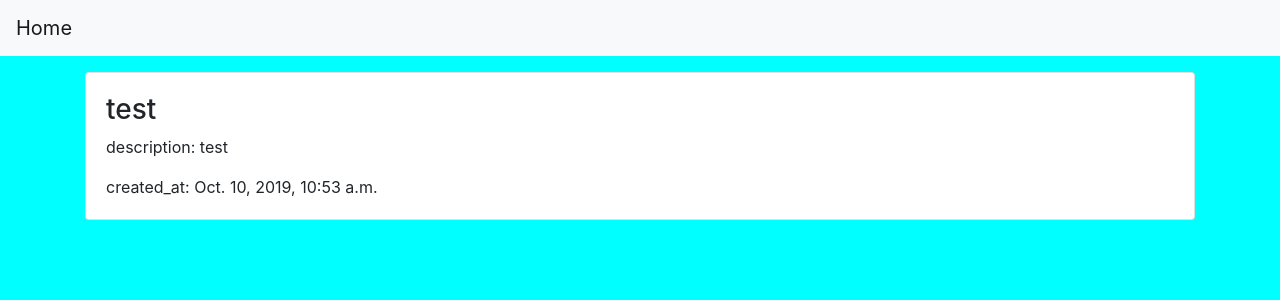
After one commit to giTimosha/todo_list, a Django app: page /project/1/ in a window 1280 px wide. The commit adds this page. Shown: the top 300 px of the page. Run offline with Django 3.2, Linux system fonts and the light colour scheme; data comes from the database, SQL or seed files in the repository; some libraries are stand-ins or nearby versions.

Commit message:
создал список проектов и просмотр проекта

```diff
--- a/todo_list/todo_list/urls.py
+++ b/todo_list/todo_list/urls.py
@@ -17,6 +17,7 @@ from django.contrib import admin
 from django.urls import path
 from webapp.views import IndexView, TaskView, TaskCreateView, UpdateView, DeleteView, TypeView, StatusView, \
     TypeCreateView, StatusCreateView, TypeUpdateView, StatusUpdateView, TypeDeleteView, StatusDeleteView, TaskUpdateView, TaskDeleteView
+from webapp.views.project_view import ProjectIndexView, ProjectDetailView
 
 urlpatterns = [
     path('admin/', admin.site.urls),
@@ -32,5 +33,7 @@ urlpatterns = [
     path('types/<int:pk>/edit/', TypeUpdateView.as_view(), name='type_update'),
     path('status/<int:pk>/edit/', StatusUpdateView.as_view(), name='status_update'),
     path('types/<int:pk>/delete/', TypeDeleteView.as_view(), name='type_delete'),
-    path('status/<int:pk>/delete/', StatusDeleteView.as_view(), name='status_delete')
+    path('status/<int:pk>/delete/', StatusDeleteView.as_view(), name='status_delete'),
+    path('projects/', ProjectIndexView.as_view(), name='project_list'),
+    path('project/<int:pk>/', ProjectDetailView.as_view(), name='project_view'),
 ]
--- /dev/null
+++ b/todo_list/webapp/templates/project/project_view.html
@@ -0,0 +1,18 @@
+{% extends 'base.html' %}
+{#{% block menu %}#}
+{#<a class="navbar-brand" href="{% url 'update_view' task.pk%}">Update</a>#}
+{#    <a class="navbar-brand" href="{% url 'delete_view' task.pk%}">Delete</a>#}
+{#{% endblock %}#}
+{% block content %}
+    <div class="row">
+            <div class="col-12 col-sm-12 col-md-12 col-lg-12 mt-3">
+                <div class="card">
+                    <div class="card-body">
+                        <h3 class="card-text">{{ project.name }}</h3>
+                        <p class="card-text">description: {{ project.description }}</p>
+                        <p class="card-text">created_at: {{ project.created_at }}</p>
+                    </div>
+                </div>
+            </div>
+    </div>
+{% endblock %}
--- a/todo_list/webapp/templates/task/index.html
+++ b/todo_list/webapp/templates/task/index.html
@@ -3,6 +3,7 @@
 <a class="navbar-brand" href="{% url 'create_view' %}">Add Task+</a>
     <a class="navbar-brand" href="{% url 'types_view' %}">Types</a>
    <a class="navbar-brand" href="{% url 'status_view' %}">Statuses</a>
+   <a class="navbar-brand" href="{% url 'project_list' %}">Projects</a>
 
 {% endblock %}
 {% block content %}
--- /dev/null
+++ b/todo_list/webapp/views/project_view.py
@@ -0,0 +1,20 @@
+from django.views.generic import ListView, DetailView
+
+from webapp.models import Project
+
+
+class ProjectIndexView(ListView):
+    context_object_name = 'project'
+    model = Project
+    template_name = 'project/project_index.html'
+    # paginate_by = 3
+    # paginate_orphans = 1
+
+    def get_queryset(self):
+        return Project.objects.all()
+
+
+class ProjectDetailView(DetailView):
+    template_name = 'project/project_view.html'
+    context_object_name = 'project'
+    model = Project
```
Also changed, not shown: todo_list/webapp/templates/project/project_index.html (added, +28 -0 lines).
